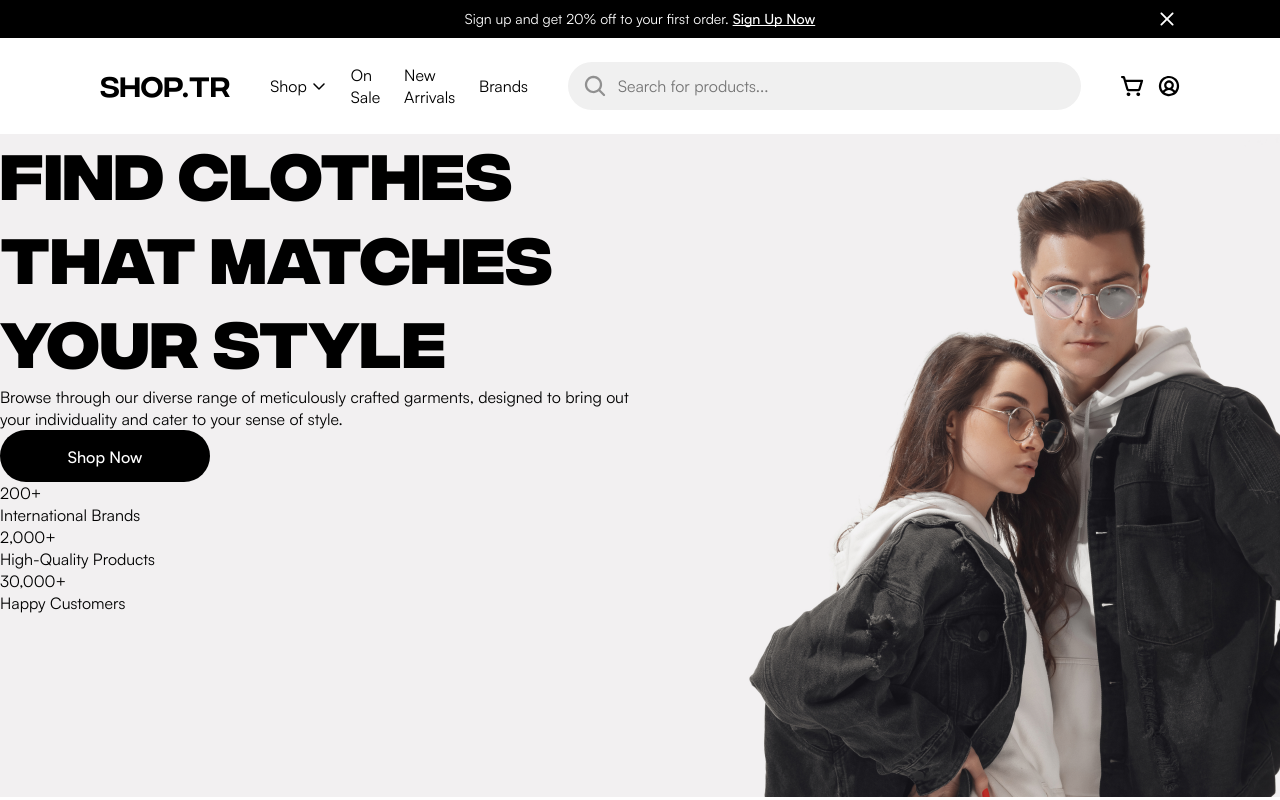
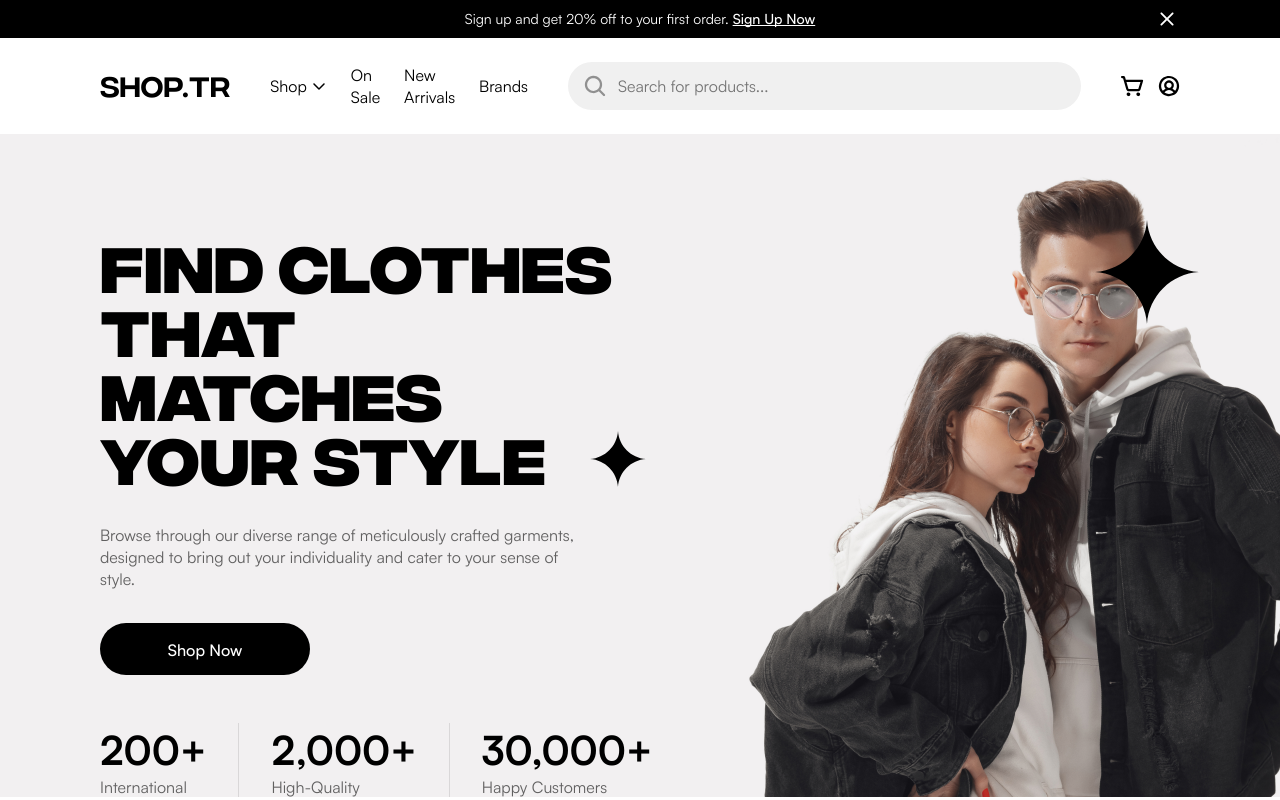
Before and after one commit to TretCreation/ecommerce-frontend-nextjs-15, a Next.js app: page / in a window 1280 px wide. Shown: the top 800 px of the page. Built offline with nearby package versions, Linux system fonts and the light colour scheme.

Commit message:
styled: HeroSection

```diff
--- a/src/components/home/hero-section/HeroSection.module.scss
+++ b/src/components/home/hero-section/HeroSection.module.scss
@@ -8,28 +8,70 @@
     left: 0;
     z-index: 2;
     width: 50%;
+    padding: 103px 0 116px 100px;
   }
 
   &__stats {
+    display: flex;
+    gap: 32px;
+    margin-top: 48px;
+
     .stat {
       .number {
+        font-weight: 700;
+        font-size: 40px;
       }
       .label {
+        font-size: 16px;
+        line-height: 137%;
+        color: rgba(0, 0, 0, 0.6);
       }
     }
   }
 
   h2 {
-    /* position: absolute; */
-    /* width: 577px; */
-    /* height: 173px; */
+    line-height: 100%;
     font-size: 64px;
+  }
+
+  p {
+    line-height: 137%;
+    color: rgba(0, 0, 0, 0.6);
+    margin: 32px 0;
+    width: 90%;
+  }
+
+  hr {
+    border: none;
+    border-left: 1px solid rgba(0, 0, 0, 0.1);
+    height: 74px;
+    width: 0;
+    margin: 0;
   }
 }
 
 .diamond {
+  position: absolute;
+  top: 0;
+  right: 0;
+
+  &__regular {
+    position: absolute;
+    margin: 86px 81px 473px 1255px;
+  }
+
+  &__small {
+    /* TODO: Why position doesn't work? */
+    /* position: absolute; */
+    margin: 297px 634px 310px 750px;
+  }
 }
 
 .brands {
+  display: flex;
+  justify-content: center;
+  align-items: center;
+  gap: 106px;
+  height: 122px;
   background: black;
 }
--- a/src/components/home/hero-section/HeroSection.tsx
+++ b/src/components/home/hero-section/HeroSection.tsx
@@ -18,9 +18,7 @@ const HeroSection = () => {
         src='/images/hero.png'
         width={1440}
         height={663}
-        objectFit='cover'
-        objectPosition='center'
-        priority={true}
+        unoptimized
       />
       <div className={styles.hero__content}>
         <div>
@@ -38,18 +36,22 @@ const HeroSection = () => {
             <div className={styles.number}>200+</div>
             <div className={styles.label}>International Brands</div>
           </div>
+          <hr />
           <div className={styles.stat}>
             <div className={styles.number}>2,000+</div>
             <div className={styles.label}>High-Quality Products</div>
           </div>
+          <hr />
           <div className={styles.stat}>
             <div className={styles.number}>30,000+</div>
             <div className={styles.label}>Happy Customers</div>
           </div>
         </div>
       </div>
-      <DiamondIcon className={styles.diamond} />
-      <DiamondSmallIcon />
+      <div className={styles.diamond}>
+        <DiamondIcon className={styles.diamond__regular} />
+        <DiamondSmallIcon className={styles.diamond__small} />
+      </div>
       <div className={styles.brands}>
         <VersaceIcon />
         <ZaraIcon />
```
